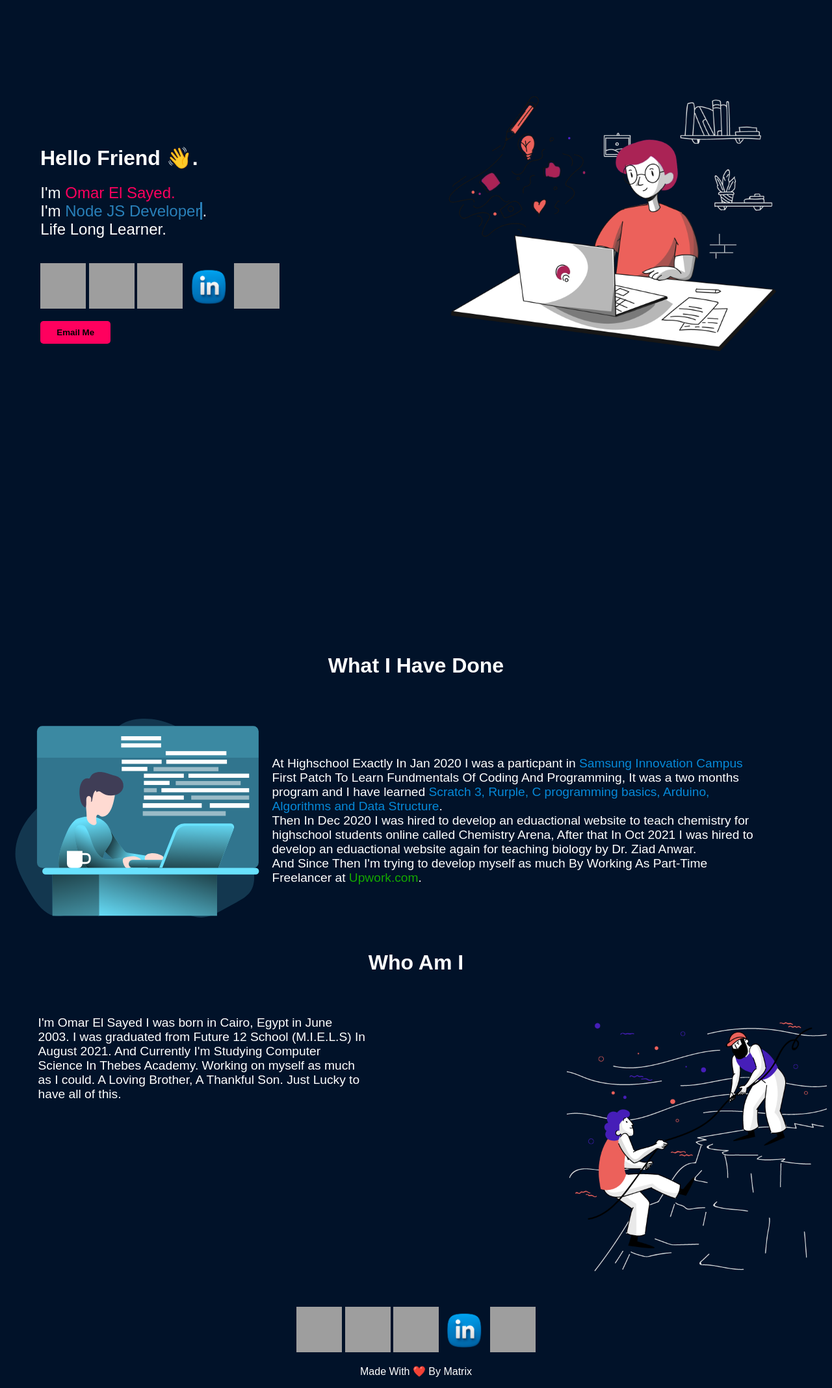
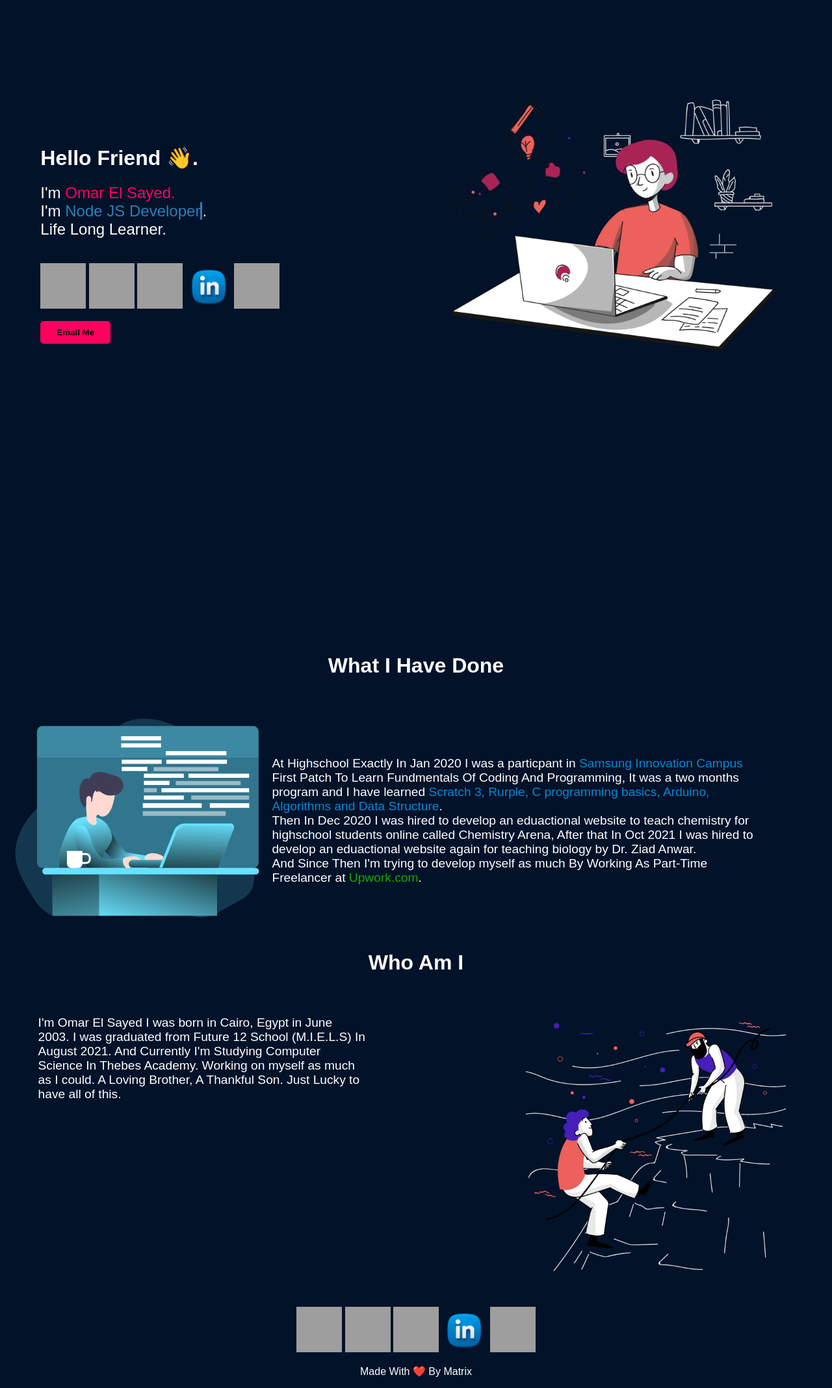
Before and after one commit to matrixjpg/portfolio, a PHP site: page / in a window 1280 px wide. Shown: the part 79-2215 px from the top of the page at 65% size. Run offline with PHP 8.4, Linux system fonts and the light colour scheme; some web fonts are replaced; grey boxes are pictures that could not be loaded.

Commit message:
Update home.css

```diff
--- a/assets/css/home.css
+++ b/assets/css/home.css
@@ -185,6 +185,7 @@ h2 {
     display: inline;
     height: 400px;
     float: right;
+    margin-right: 5%;
 }
 
 
```
